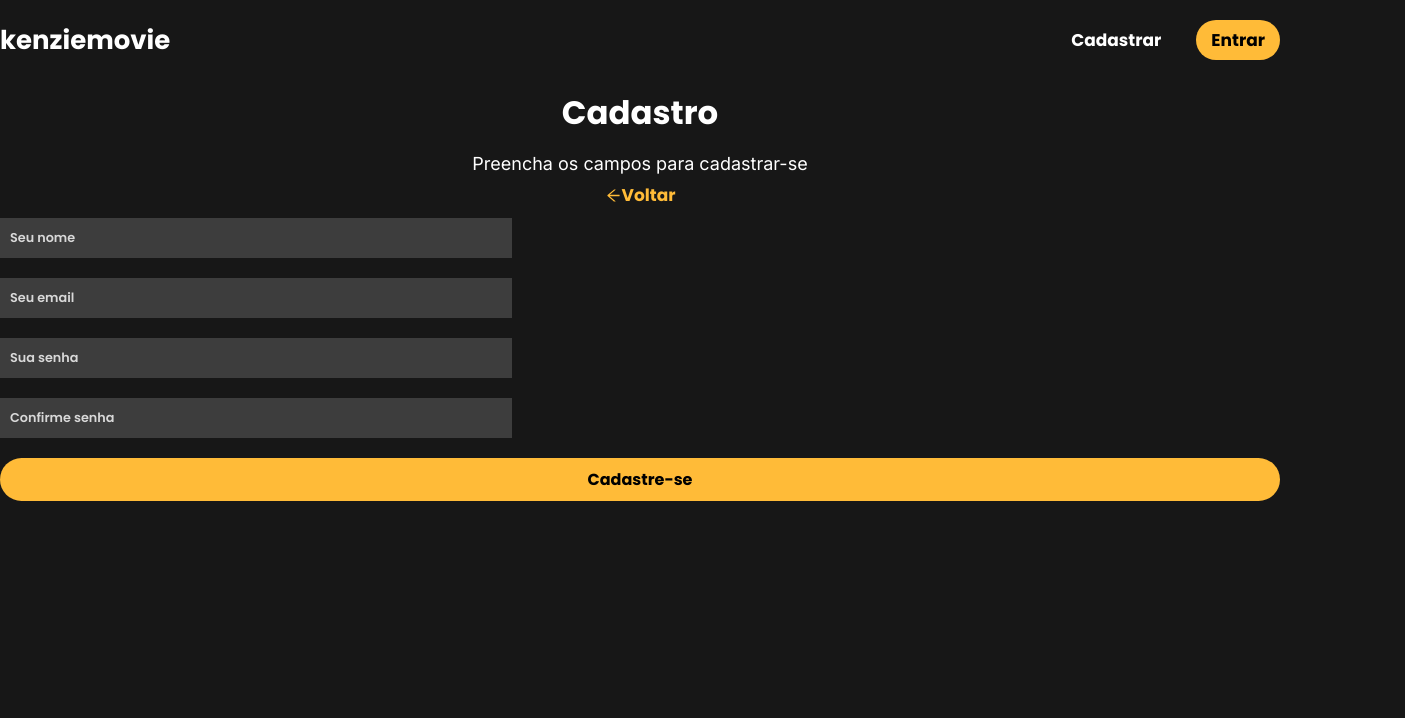
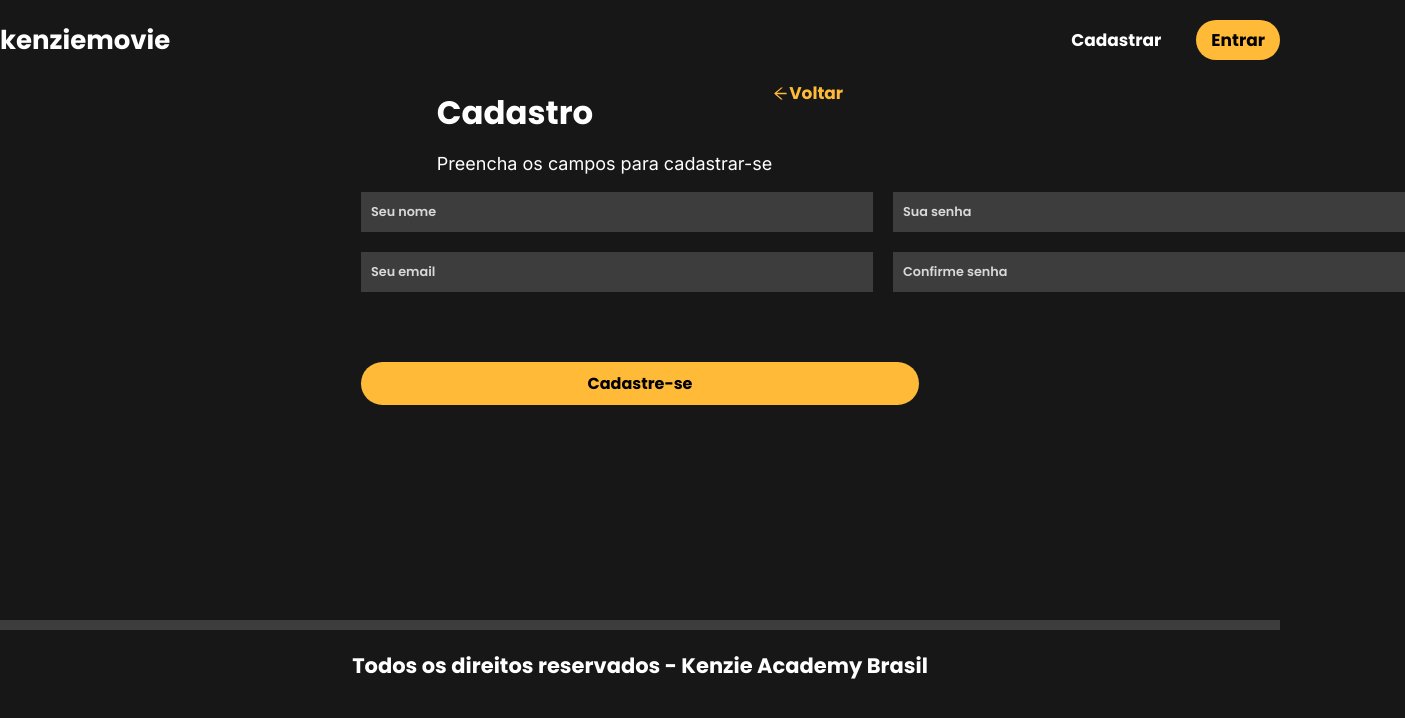
Before and after one commit to grupo-8-tsunode/kenzie-movie-MathGoOli-eltonferrs-jefersonbsantos-MayconFeh, a React (Vite) app: page /register in a window 1280 px wide. Shown: the top 718 px of the page, 1405 px wide, since content can reach past the window. Built offline with nearby package versions, Linux system fonts and the light colour scheme; no server answers.

Commit message:
feat:reponsivity-register-page

```diff
--- a/src/components/Buttons/styles.ts
+++ b/src/components/Buttons/styles.ts
@@ -1,7 +1,7 @@
 import styled, { css } from "styled-components";
 
 interface IButtonProps{
-    buttonSize: "large" | "medium" | "small"
+    buttonsize: "large" | "medium" | "small"
 }
 
 export const Button = styled.button<IButtonProps>`
@@ -15,8 +15,8 @@ export const Button = styled.button<IButtonProps>`
     font-size: 1rem;
 
 
-    ${({buttonSize})=>{
-        switch(buttonSize){
+    ${({buttonsize})=>{
+        switch(buttonsize){
             case "small":
                 return css`
                     padding-inline: 15px;
--- a/src/pages/Home/index.tsx
+++ b/src/pages/Home/index.tsx
@@ -3,6 +3,7 @@ import { /*AiFillStar*/ AiOutlineStar } from "react-icons/ai";
 import { HomeStyled } from "./style";
 import { H3Styled } from "../../styles/typography";
 import { Header } from "../../components/Header/Index";
+import { Footer } from "../../components/Footer/Index";
 
 
 export const Home = () => {
@@ -30,6 +31,7 @@ export const Home = () => {
           </ul>
         </section>
       </main>
+      <Footer/>
     </HomeStyled>
   );
 };
--- a/src/pages/Login/index.tsx
+++ b/src/pages/Login/index.tsx
@@ -40,7 +40,7 @@ export const Login = () => {
               {...register("password")}
             />
             {errors.password ? <p>{errors.password.message}</p> : null}
-            <Button buttonSize="large" className="login__button" type="submit">
+            <Button buttonsize="large" className="login__button" type="submit">
               Entrar
             </Button>
           </form>
--- a/src/pages/Register/index.tsx
+++ b/src/pages/Register/index.tsx
@@ -10,6 +10,7 @@ import { H1Styled, PStyled } from "../../styles/typography";
 import { AiOutlineArrowLeft } from "react-icons/ai";
 import { Link } from "react-router-dom";
 import { Button } from "../../components/Buttons/styles";
+import { Footer } from "../../components/Footer/Index";
 
 export const Register = () => {
   const {
@@ -31,9 +32,10 @@ export const Register = () => {
   return (
     <RegisterStyled>
       <Header />
+      <div className="test">
         <div className="title-goBackButton__container">
-        <div>
-          <H1Styled className="title">Cadastro</H1Styled>
+          <div className="title-register">
+            <H1Styled>Cadastro</H1Styled>
             <PStyled>Preencha os campos para cadastrar-se</PStyled>
           </div>
           <Link to={"/login"} className="goBack__button">
@@ -70,10 +72,12 @@ export const Register = () => {
               errors={errors.confirm}
             />
           </div>
-        <Button buttonSize="large" type="submit" className="form__button">
+          <Button buttonsize="large" type="submit" className="form__button">
             Cadastre-se
           </Button>
         </form>
+      </div>
+      <Footer/>
     </RegisterStyled>
   );
 };
--- a/src/pages/Register/styles.ts
+++ b/src/pages/Register/styles.ts
@@ -1,12 +1,30 @@
 import { styled } from "styled-components";
 
 export const RegisterStyled = styled.div`
+height: 65%;
+>.test{
+  height: 100%;
+  width: 100%;
+  @media (min-width: 768px){
+    display: flex;
+    flex-direction: column;
+    align-items: center;
+  }
+
+}
   .title-goBackButton__container {
     display: flex;
     flex-direction: column;
     text-align: center;
     align-items: center;
     margin-bottom: 10px;
+    @media (min-width: 768px) {
+      align-items: flex-start;
+      text-align: start;
+      flex-direction: row;
+      justify-content:space-between
+    }
+
   }
 
   .title {
@@ -28,12 +46,20 @@ export const RegisterStyled = styled.div`
     font-weight: 700;
     color: var(--color-yellow);
   }
+form{
+  height: 250px;
 
+}
   .form__container {
     display: flex;
     flex-direction: column;
     gap: 20px;
     margin-bottom: 20px;
+    @media (min-width: 768px) {
+      height: 150px;
+      flex-wrap: wrap;
+    }
+
   }
 
   .form__button {
--- a/src/styles/globalStyles.ts
+++ b/src/styles/globalStyles.ts
@@ -14,8 +14,10 @@ export const GlobalStyle = createGlobalStyle`
     }
 
    #root{
-    height: 100vh;
+        max-width: 100vw;
         width: 100vw;
+        height:100vh;
+        min-height: 100vh;
 
       }
 
```
Lines whose indentation alone changed are shown as unchanged.
